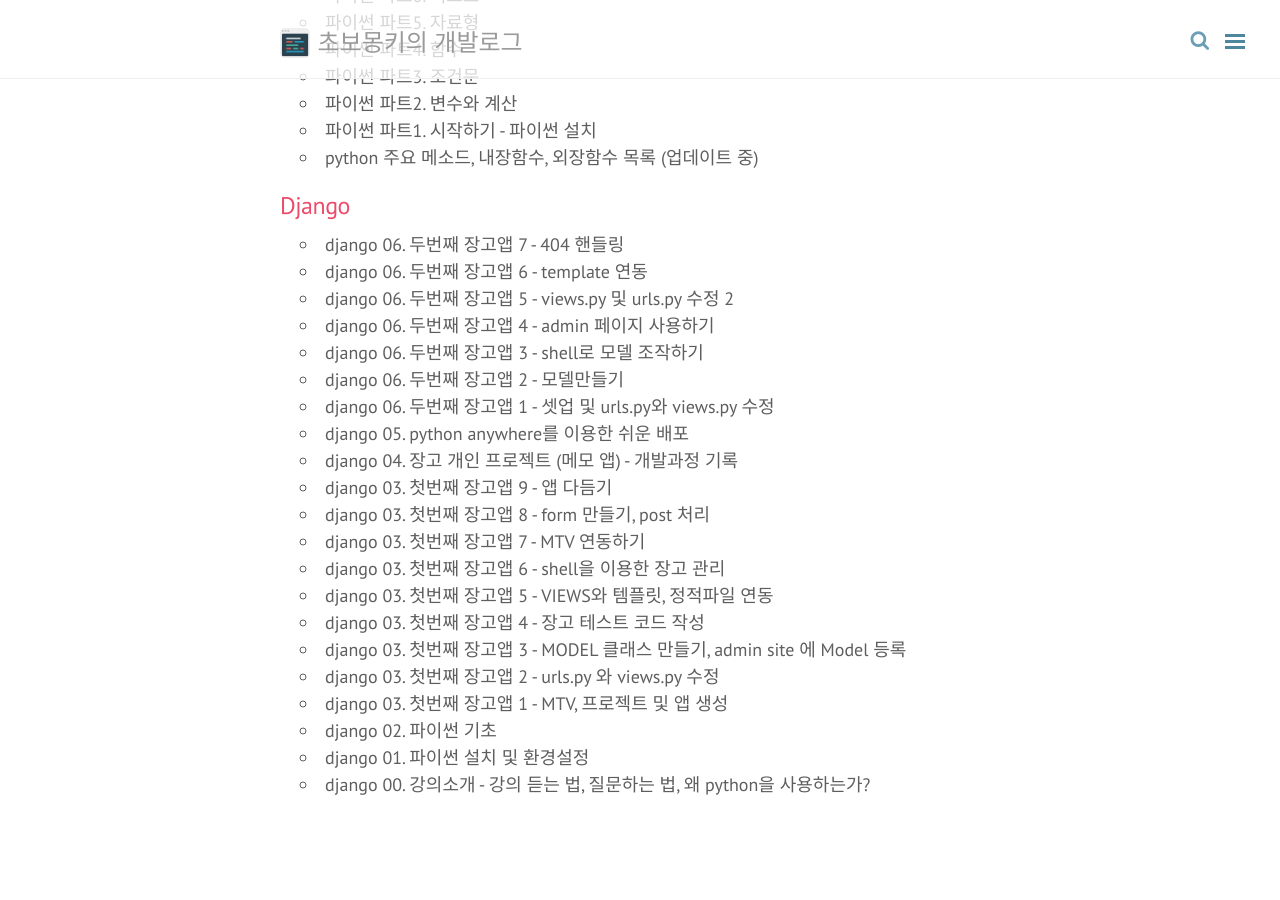
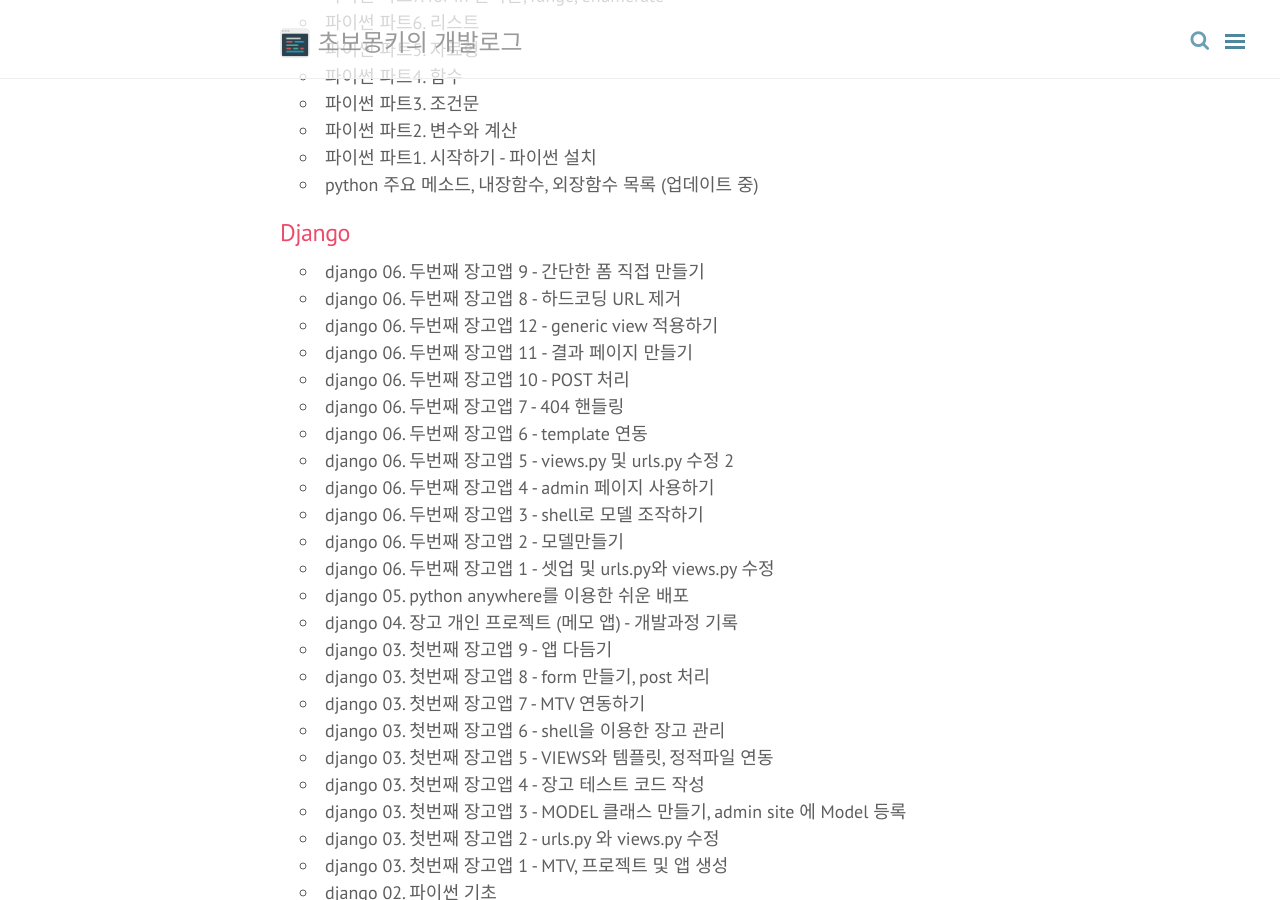
Before and after one commit to karlbishnu/.github.io, a Jekyll site: the page built from index.html, in a window 1280 px wide and 900 px high, scrolled down 2879 px. Built offline with Jekyll 4.4.1, drawn with Linux system fonts in a browser that asks for light colours; nearby versions of some CDN libraries; comment, search, counter and statistics services are not loaded; before the commit the page ends 3697 px from its top, so only the background shows below that.

Commit message:
add post about django

````diff
--- /dev/null
+++ b/_posts/Django/2017-03-06-django-06-poll-project-10-post.md
@@ -0,0 +1,43 @@
+---
+layout: post
+title: django 06. 두번째 장고앱 10 - POST 처리
+category: Django
+tags: [python, 파이썬, Django, form]
+comments: true
+---
+# django 06. 두번째 장고앱 10 - POST 처리
+> [파이썬 웹 프로그래밍 - Django로 웹 서비스 개발하기 ](https://www.inflearn.com/course/django-%ED%8C%8C%EC%9D%B4%EC%8D%AC-%EC%9E%A5%EA%B3%A0-%EA%B0%95%EC%A2%8C/)
+
+
+- POST 폼을 처리할 vote 페이지를 작성한다.
+- form의 action 값은 vote 페이지로 설정되어 있다.
+
+```html
+{% raw %}
+<form action="{% url 'polls:vote' question.id %}" method="POST">
+{% endraw %}
+```
+
+- views.py 의 vote 함수가 POST 처리 할 수 있도록 수정한다.
+- `question.choice_set.get(pk = request.POST['choice'])` 를 통해서 POST form에서 선택된 라디오 버튼의 `value` 값을 가져올 수 있다.
+- 예외 처리를 통해서 올바르지 않은 라디오 버튼을 선택시 error_message를 전달한다.
+- 예외 처리에서 문제가 없으면 .save()를 통해 업데이트 한다.
+- vote 페이지가 POST를 처리하고 나면 `return redirect('polls:results', question_id = question.id)`를 통해 result 페이지로 이동시킨다.
+
+
+```python
+def vote(request, question_id): #POST를 처리할 수 있도록 작성한다.
+    question = get_object_or_404(Question, pk = question_id)
+    try:
+        # POST form에서 'choice' name 값을 갖는 input의 value 값을 가져온다.
+        selected_choice = question.choice_set.get(pk = request.POST['choice'])
+    except:
+        return render(request, 'polls/detail.html', {
+            'question' : question,
+            'error_message' : "You didn't select a choice"
+        })
+    else:
+        selected_choice.votes += 1
+        selected_choice.save()
+        return redirect('polls:results', question_id = question.id)
+```
--- /dev/null
+++ b/_posts/Django/2017-03-06-django-06-poll-project-11-result.md
@@ -0,0 +1,33 @@
+---
+layout: post
+title: django 06. 두번째 장고앱 11 - 결과 페이지 만들기
+category: Django
+tags: [python, 파이썬, Django]
+comments: true
+---
+# django 06. 두번째 장고앱 11 - 결과 페이지 만들기
+> [파이썬 웹 프로그래밍 - Django로 웹 서비스 개발하기 ](https://www.inflearn.com/course/django-%ED%8C%8C%EC%9D%B4%EC%8D%AC-%EC%9E%A5%EA%B3%A0-%EA%B0%95%EC%A2%8C/)
+
+## views.py의 result 함수를 수정한다.
+
+```python
+def results(request, question_id): #question_id를 파라미터로 받는다.
+    question = get_object_or_404(Question, pk = question_id)
+    return render(request, 'polls/results.html', {'question' : question})
+```
+
+## results.html 템플릿을 만든다.
+
+```html
+{% raw %}
+<h1>{{question.question_text}}</h1>
+
+<ul>
+  {% for choice in question.choice_set.all %}
+    <li>{{choice.choice_text}} : {{choice.votes}} 표</li>
+  {% endfor %}
+</ul>
+
+<a href="{% url 'polls:detail' question.id %}">투표 화면으로 돌아가기</a>
+{% endraw %}
+```
--- /dev/null
+++ b/_posts/Django/2017-03-06-django-06-poll-project-12-generic-view.md
@@ -0,0 +1,67 @@
+---
+layout: post
+title: django 06. 두번째 장고앱 12 - generic view 적용하기
+category: Django
+tags: [python, 파이썬, Django, generic view]
+comments: true
+---
+# django 06. 두번째 장고앱 12 - generic view 적용하기
+> [파이썬 웹 프로그래밍 - Django로 웹 서비스 개발하기 ](https://www.inflearn.com/course/django-%ED%8C%8C%EC%9D%B4%EC%8D%AC-%EC%9E%A5%EA%B3%A0-%EA%B0%95%EC%A2%8C/)
+
+## Class-based View
+
+### Class-based View 특징 - function based view 와의 차이점
+- GET, POST 와 같은 HTTP 메소드를 별도의 파이썬 메소드로 처리 (가독성이 높아짐)
+- 객체 지향의 장점을 적용 가능 (재사용성, Mixin 등)
+- 복잡한 구현을 가능하게 해줌
+
+---
+## Class-based Generic views
+
+- 웹 개발시 자주 사용하는 기능을 장고에서 미리 제공해 줌 (generic 예시)
+  - generic 사용을 위해서는 외부 모듈 적용이 필요하다. `from django.views import generic`
+  - `generic.ListView` : index view는 class 전체를 가져와서 object 리스트의 간략한 정보를 화면에 표시한다.
+  - `generic.DetailView` : 한 객체를 가지고 거기에 따른 세부 정보를 화면에 표시한다.
+
+- 코드의 단순화, 빠른 개발을 가능하게 함
+- 투표 앱의 index() - 객체 전체 리스트를 화면에 표시
+- results(), detail() - 한 객체의 세부 정보를 화면에 표시
+
+---
+## generic view 적용하기
+- polls/ulrs.py 수정
+```python
+    # 보통 클래스 뷰의 이름은 대문자로 시작하고 끝에 View가 붙는다 (IndexView, DetailView, ResultsView 등)
+    # .as_view() 를 통해서 generic view를 적용할 수 있다.
+    url(r'^$', views.IndexView.as_view(), name='index'),
+    url(r'^(?P<pk>[0-9]+)/$', views.DetailView.as_view(), name='detail'),
+    url(r'^(?P<pk>[0-9]+)/results/$', views.ResultsView.as_view(), name='results'),
+    url(r'^(?P<question_id>[0-9]+)/vote/$', views.vote, name='vote'),
+```
+- `주의사항`: generic view를 위해서는 매개변수 이름이 `pk`여야 합니다.
+
+---
+- views.py 수정
+
+```python
+from django.views import generic
+
+class IndexView(generic.ListView):
+    template_name = 'polls/index.html'
+    context_object_name = 'latest_question_list' #파라미터를 무슨 이름으로 넘길 것인가?
+
+    def get_queryset(self): # 메소드 오버라이딩
+        """Return the last five published questions."""
+        return Question.objects.order_by('-pub_date')[:5]
+
+
+class DetailView(generic.DetailView):
+    # 어느 모델과 연결해서 어느 템플릿으로 넘겨 줄지 정의한다.
+    model = Question
+    template_name = 'polls/detail.html'
+
+
+class ResultsView(generic.DetailView):
+    model = Question
+    template_name = 'polls/results.html'
+```
--- /dev/null
+++ b/_posts/Django/2017-03-06-django-06-poll-project-8-url.md
@@ -0,0 +1,48 @@
+---
+layout: post
+title: django 06. 두번째 장고앱 8 - 하드코딩 URL 제거
+category: Django
+tags: [python, 파이썬, Django, template]
+comments: true
+---
+# django 06. 두번째 장고앱 8 - 하드코딩 URL 제거
+> [파이썬 웹 프로그래밍 - Django로 웹 서비스 개발하기 ](https://www.inflearn.com/course/django-%ED%8C%8C%EC%9D%B4%EC%8D%AC-%EC%9E%A5%EA%B3%A0-%EA%B0%95%EC%A2%8C/)
+
+## 하드코딩된 URL을 제거한다
+- 기존의 하드코딩된 index.html의 URL 링크
+
+```html
+{% raw %}
+{% for question in latest_question_list %}
+<li><a href="/polls/{{question.id}}">{{question.question_text}}</a></li>
+{% endfor %}
+{% endraw %}
+```
+- 하드코딩 대신에 url 마다 갖고 있는 `name` 값(urls.py)을 활용한다.
+- 하드코딩 url 보다 url의 name 값을 사용하는 것이 유지보수를 위해서 더 좋다.
+- html 내에서  `url 'url 네임값' 전달할 파라미터` 형식으로 작성 가능하다.
+
+```html
+{% raw %}
+{% for question in latest_question_list %}
+<li><a href="{% url 'detail' question.id%}">{{question.question_text}}</a></li>
+{% endfor %}
+{% endraw %}
+```
+## 네임스페이스
+- url의 name 값을 사용하다 보면 이름이 중복되는 문제가 발생할 수 있다.
+- 중복을 방지하기 위해서 `app_name` 이라는 url 네임스페이스를 사용할 수 있다.
+- urls.py 코드 예시
+
+```python
+app_name = 'polls' #url 네임 스페이스
+```
+- index.html 의 링크 name 값에도 `polls:detail` 처럼 네임 스페이스를 함께 적어야 한다. (`중요 : 띄어쓰기 없음`)
+
+```html
+{% raw %}
+{% for question in latest_question_list %}
+<li><a href="{% url 'polls:detail' question.id%}">{{question.question_text}}</a></li>
+{% endfor %}
+{% endraw %}
+```
--- /dev/null
+++ b/_posts/Django/2017-03-06-django-06-poll-project-9-form.md
@@ -0,0 +1,64 @@
+---
+layout: post
+title: django 06. 두번째 장고앱 9 - 간단한 폼 직접 만들기
+category: Django
+tags: [python, 파이썬, Django, form]
+comments: true
+---
+# django 06. 두번째 장고앱 9 - 간단한 폼 직접 만들기
+> [파이썬 웹 프로그래밍 - Django로 웹 서비스 개발하기 ](https://www.inflearn.com/course/django-%ED%8C%8C%EC%9D%B4%EC%8D%AC-%EC%9E%A5%EA%B3%A0-%EA%B0%95%EC%A2%8C/)
+
+## detail.html 템플릿에 form 을 추가
+- 지난번 실습에서는 form 클래스(form.py)를 사용해서 form을 작성했으나, 이번에는 2개의 모델을 갖고 (Question, Choice) custom form을 작성한다.
+- form 안에는 보안을 위해서 `csrf_token`을 무조건 넣어준다.
+- input 의 name 값은 post의 dictionary 처럼 사용 할 수 있다.
+- `forloop.counter`를 통해서 반복하면서 하나씨 증가하는 임의의 숫자를 추가할 수 있다. (1부터 시작)
+
+```html
+{% raw %}
+<h2>{{question.question_text}}</h2>
+
+{%if error_message %} <p><strong>{{ error_message }}</strong></p>{% endif %}
+
+<form action="{% url 'polls:vote' question.id %}" method="POST">
+  {% csrf_token %}
+  <!-- 해당 question의 선택지들을 하나씩 보여준다 .all()이 아닌것 주의 -->
+  {% for choice in question.choice_set.all %}
+    <input type="radio" name="choice" id="choice{{ forloop.counter }}" value="{{choice.id}}">
+    <label for="choice{{ forloop.counter }}">{{choice.choice_text}}</label><br>
+  {% endfor %}
+  <input type="submit" value="투표">
+</form>
+{% endraw %}
+```
+
+- 랜더링된 detail.html 코드
+
+```html
+{% raw %}
+
+<h2>최고의 고기는?</h2>
+
+<form action="/polls/1/vote/" method="POST">
+  <input type='hidden' name='csrfmiddlewaretoken' value='XGkLxShVgsOnJBte8eObFGWctzk9hcgq0qKVj0LMHDQVWAYOnxbYcAzkezRCjXZw' />
+  <!-- 해당 question의 선택지들을 하나씩 보여준다 -->
+
+    <input type="radio" name="choice" id="choice1" value="1">
+    <label for="choice1">돼지</label><br>
+
+    <input type="radio" name="choice" id="choice2" value="2">
+    <label for="choice2">치킨</label><br>
+
+    <input type="radio" name="choice" id="choice3" value="3">
+    <label for="choice3">소</label><br>
+
+    <input type="radio" name="choice" id="choice4" value="6">
+    <label for="choice4">닭</label><br>
+
+    <input type="radio" name="choice" id="choice5" value="7">
+    <label for="choice5">소</label><br>
+
+  <input type="submit" value="투표">
+</form>
+{% endraw %}
+```
--- /dev/null
+++ b/_posts/TIL(Today I Learned)/2017-03-06-TIL.md
@@ -0,0 +1,23 @@
+---
+layout: post
+title: 170306_TIL
+category: TIL (Today I Learned)
+tags: [TIL]
+comments: true
+---
+# 오늘 한 일
+- 기초 알고리즘 문제를 풀었다. 문제를 풀 때마다 새로 배우거나 복습하게되는 내용이 있어서 좋은 것 같다.
+
+- [그림으로 배우는 HTTP & Network Basic](http://www.kyobobook.co.kr/product/detailViewKor.laf?mallGb=KOR&ejkGb=KOR&barcode=9788931447897)을 읽었다.
+말로만 듣던 TCP/IP에 대해서 읽었는데 쉽게 잘 설명되어 있었다. 그래도 아직은 크게 공감이 가거나 분명하게 이해가 가지는 않는다.
+- 기초 알고리즘 문제를 풀었다.
+문제를 풀다보니 내장함수 기능을 더 알고 싶어서 [점프투파이썬](https://wikidocs.net/32) 내장함수 부분을 읽었다. 나중에 찾기 쉽게 [구글독스](https://docs.google.com/spreadsheets/d/1T91SzL2NgWiMOK99CAlJJSDvciCzlYhWMvNMlOXtIG4/edit#gid=0)에 정리하고 있는데 괜찮은것 같다.
+- [django 강의](https://www.inflearn.com/course/django-%ED%8C%8C%EC%9D%B4%EC%8D%AC-%EC%9E%A5%EA%B3%A0-%EA%B0%95%EC%A2%8C/)를 들었다.
+에러 발생시 404 페이지 표시를 위해서 예외처리 (try-except)를 사용했는데, 오랜만에 다시 보는 코드라 예전에 작성한 글을 읽었더니 도움이 많이 된다. get_object_or_404()는 많이 사용된다고 하니, [장고 가이드 문서](https://docs.djangoproject.com/en/1.10/topics/http/shortcuts/#get-object-or-404)를 읽어야겠다.
+
+
+
+# 내일 할 일
+- 장고강의 듣기
+- 점프투파이썬 읽기 (정규표현식, 튜플 자료형, 모듈)
+- 장고걸스 가이드 읽기
````
Also changed, not shown: _posts/etc/2017-02-22-good-article.md (+4 -1 lines), _posts/python/2017-02-26-py-12-exception.md (+7 -0 lines), assets/post-img/python/exception.png (added).
